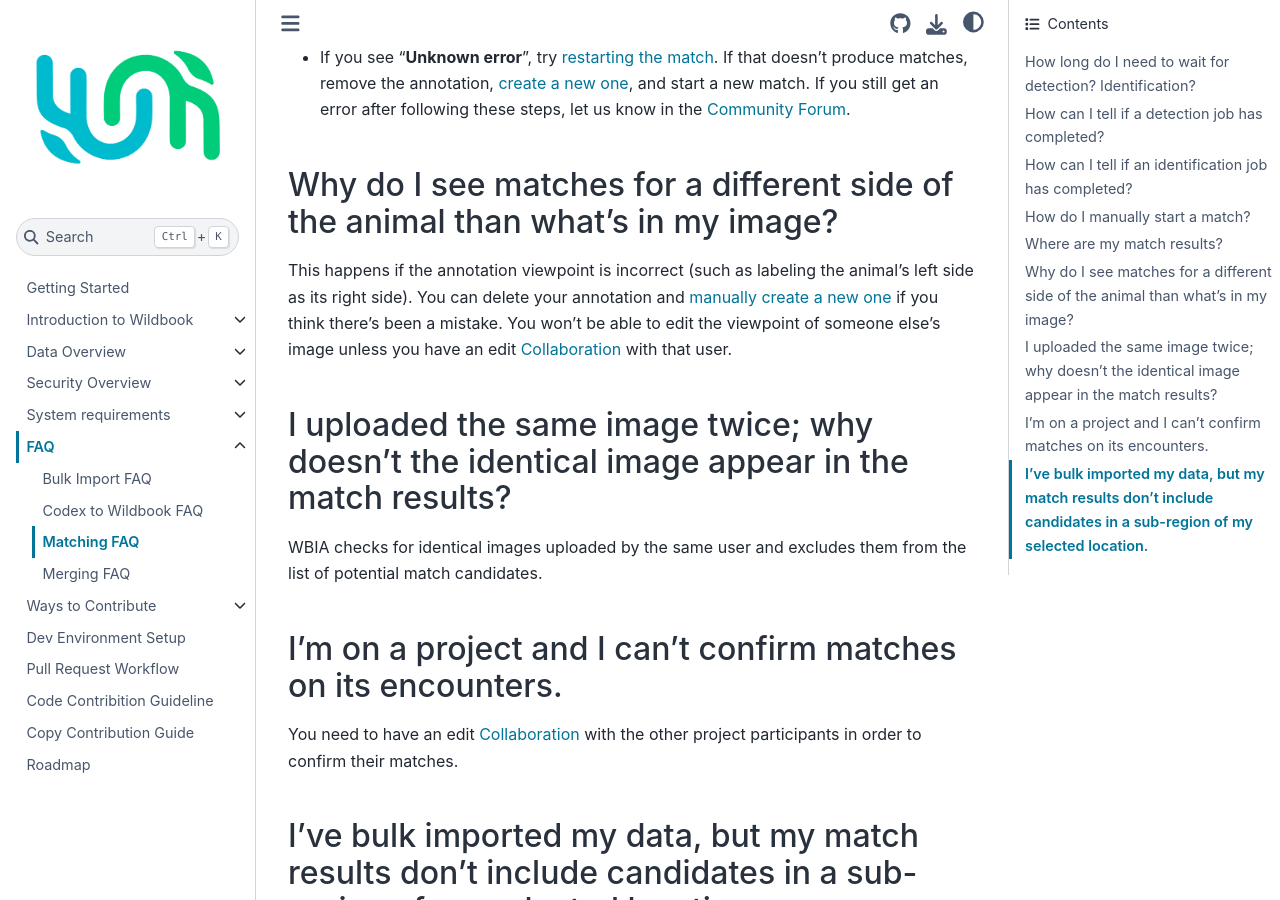
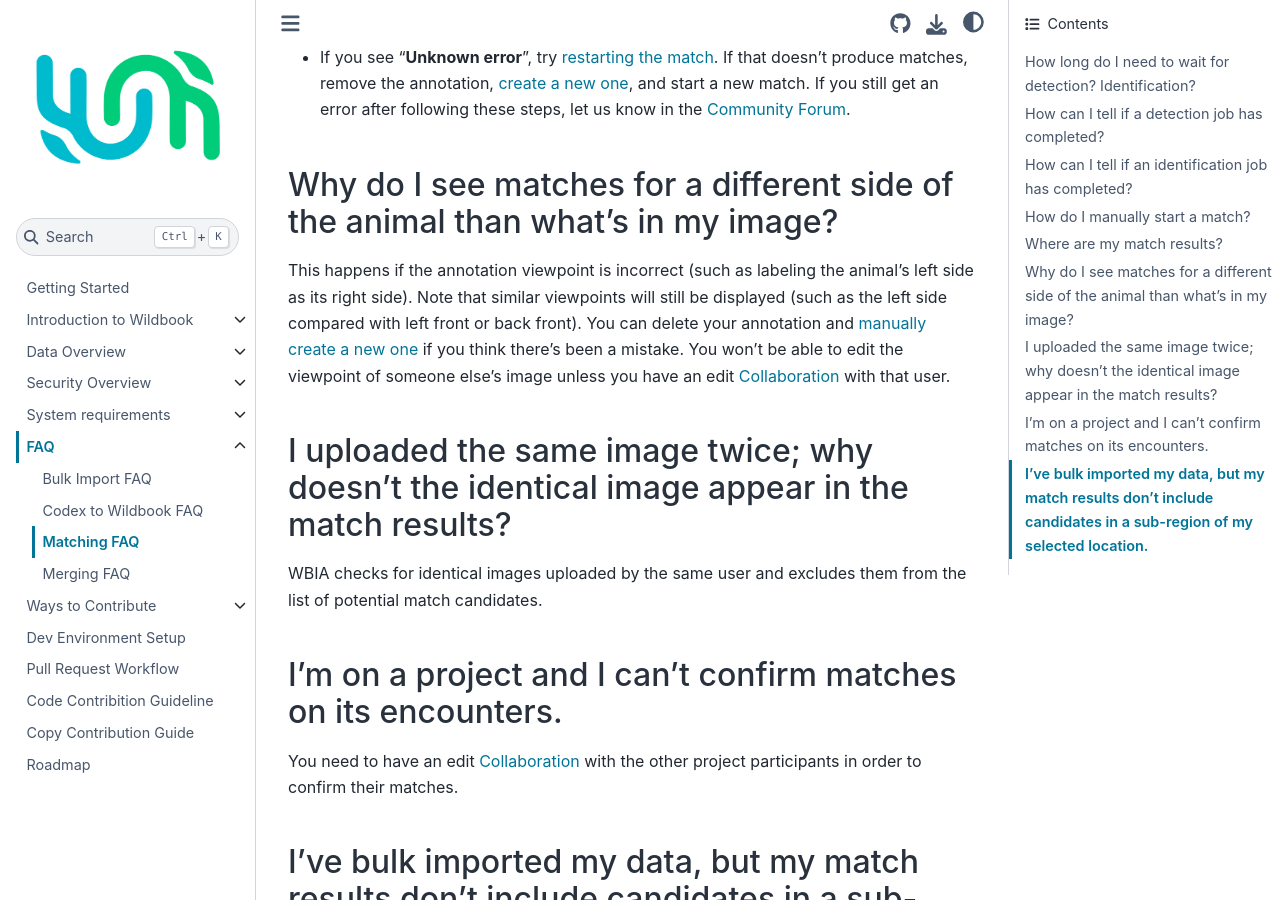
Before and after one commit to WildMeOrg/wildbook-docs, a Sphinx documentation site: the page built from docs/faq/matching-faq.md, in a window 1280 px wide and 900 px high, scrolled down 1550 px. Built offline with Sphinx 7.4.7 and the Sphinx Book theme 1.1.4, drawn with Linux system fonts in a browser that asks for light colours.

Commit message:
Update matching-faq.md
Clarified that similar viewpoints are also included in match results, not just exact matches.

```diff
--- a/docs/faq/matching-faq.md
+++ b/docs/faq/matching-faq.md
@@ -28,7 +28,7 @@
 
 ## Why do I see matches for a different side of the animal than what's in my image?
 
-This happens if the annotation viewpoint is incorrect (such as labeling the animal's left side as its right side). You can delete your annotation and [manually create a new one](../data/manual-annotation-beta.md#creating-a-manual-annotation) if you think there's been a mistake. You won't be able to edit the viewpoint of someone else's image unless you have an edit [Collaboration](../security/silo-security/index.md#collaborations) with that user.
+This happens if the annotation viewpoint is incorrect (such as labeling the animal's left side as its right side). Note that similar viewpoints will still be displayed (such as the left side compared with left front or back front). You can delete your annotation and [manually create a new one](../data/manual-annotation-beta.md#creating-a-manual-annotation) if you think there's been a mistake. You won't be able to edit the viewpoint of someone else's image unless you have an edit [Collaboration](../security/silo-security/index.md#collaborations) with that user.
 
 ## I uploaded the same image twice; why doesn't the identical image appear in the match results?
 
```
